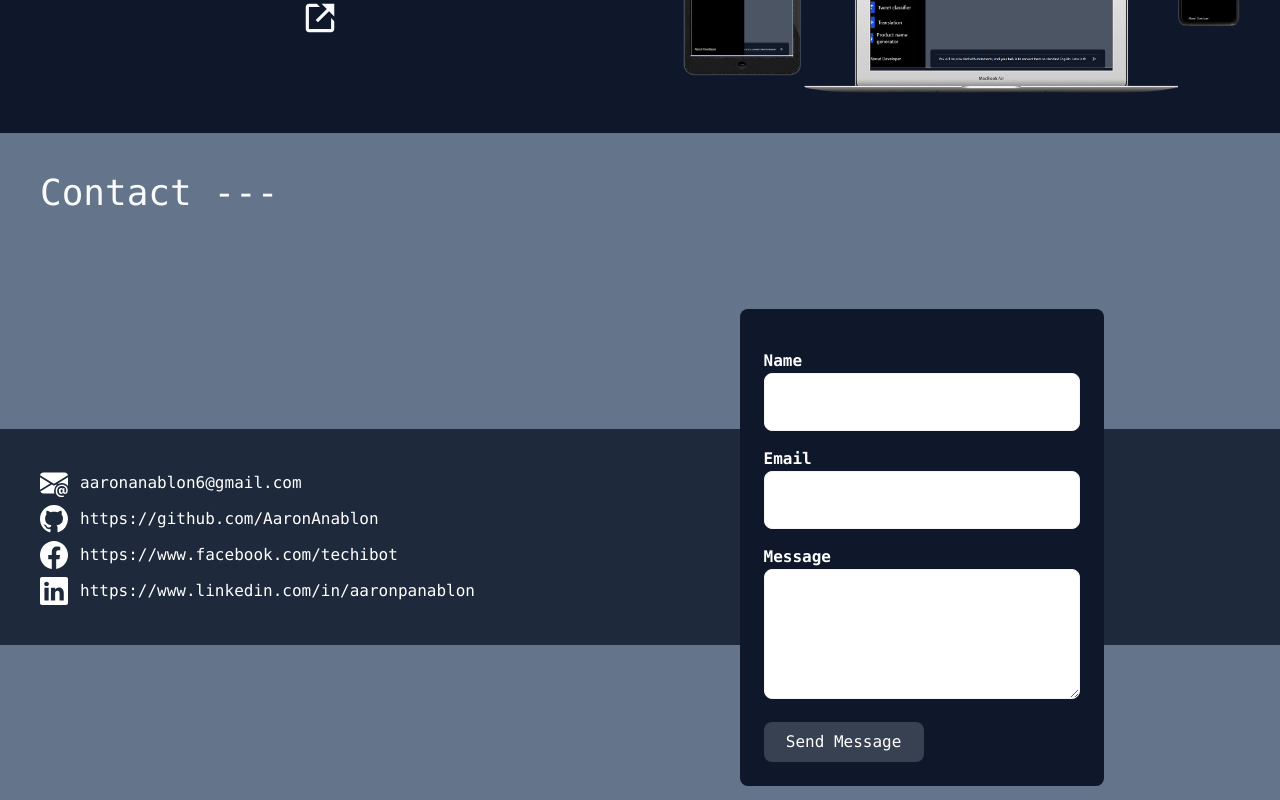
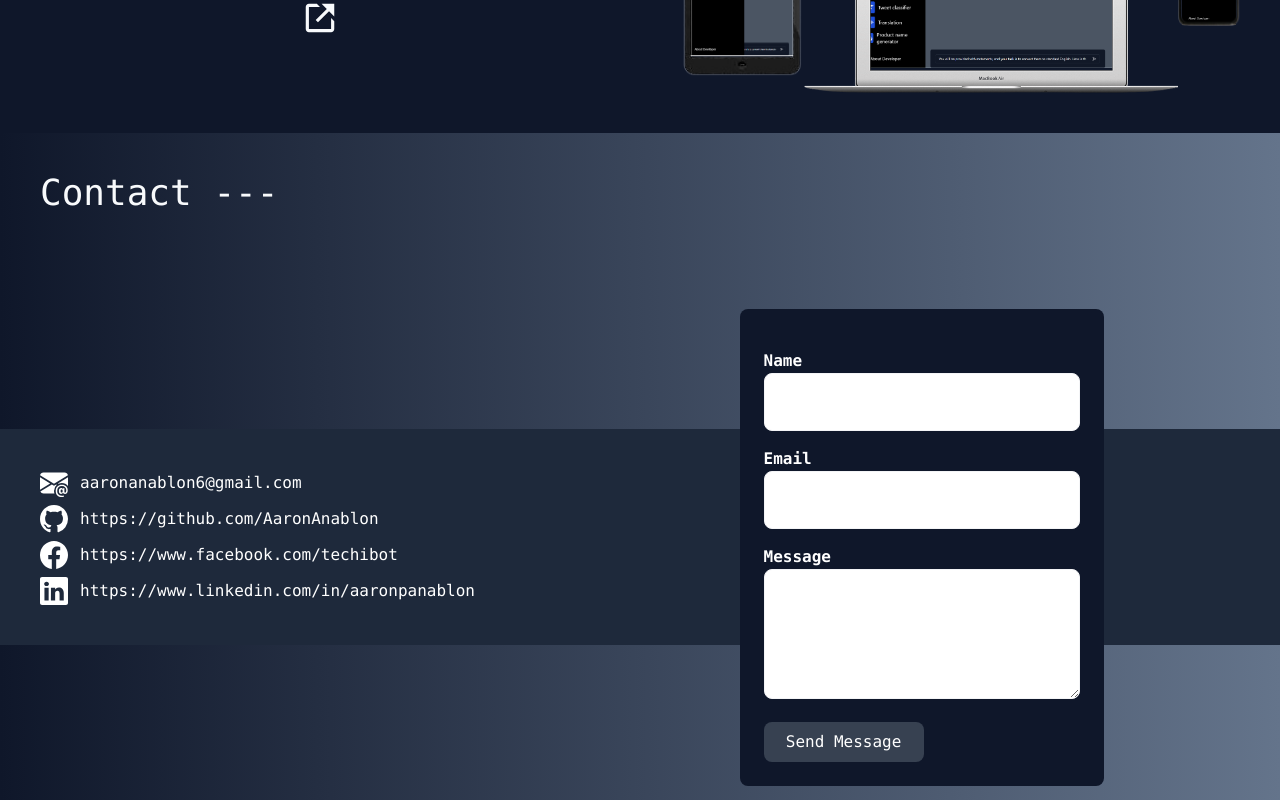
Before and after one commit to AaronAnablon/Playful-Avatar-Based-Personal-Portfolio, a Next.js app: page / in a window 1280 px wide. Shown: the part 3260-4060 px from the top of the page. Built offline with nearby package versions, Linux system fonts and the light colour scheme.

Commit message:
update about

```diff
--- a/src/components/Contact.jsx
+++ b/src/components/Contact.jsx
@@ -57,7 +57,7 @@ function Contact({ title, setStatusText }, ref) {
     window.open(mailtoLink, '_blank');
   };
   return (
-    <div className='z-0 bg-slate-500' ref={ref}>
+    <div className='z-0 bg-gradient-to-r from-slate-900 to-slate-500' ref={ref}>
       <motion.h2
         initial={{ opacity: 0, x: -100 }}
         whileInView={{ opacity: 1, x: 0 }}
```
